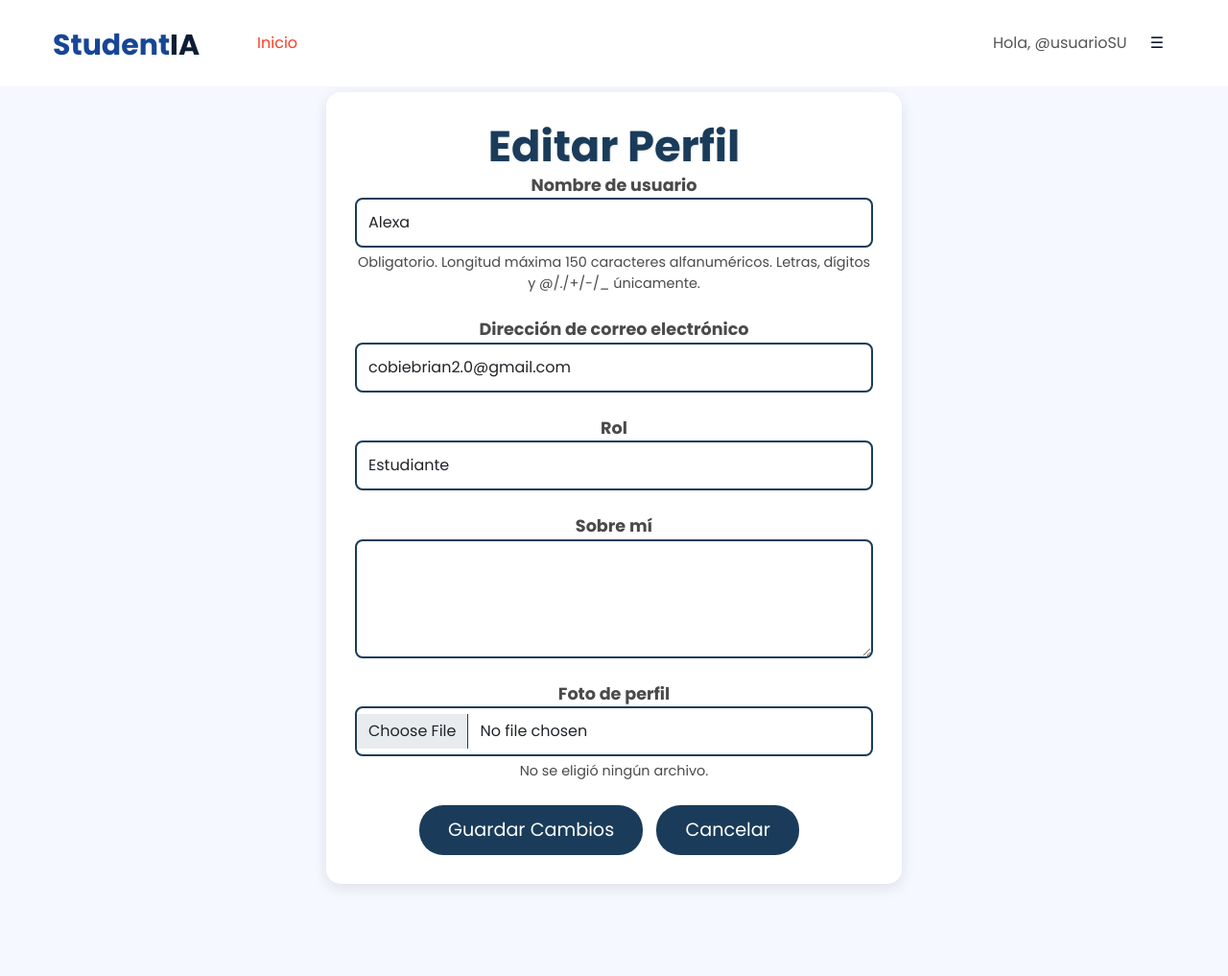
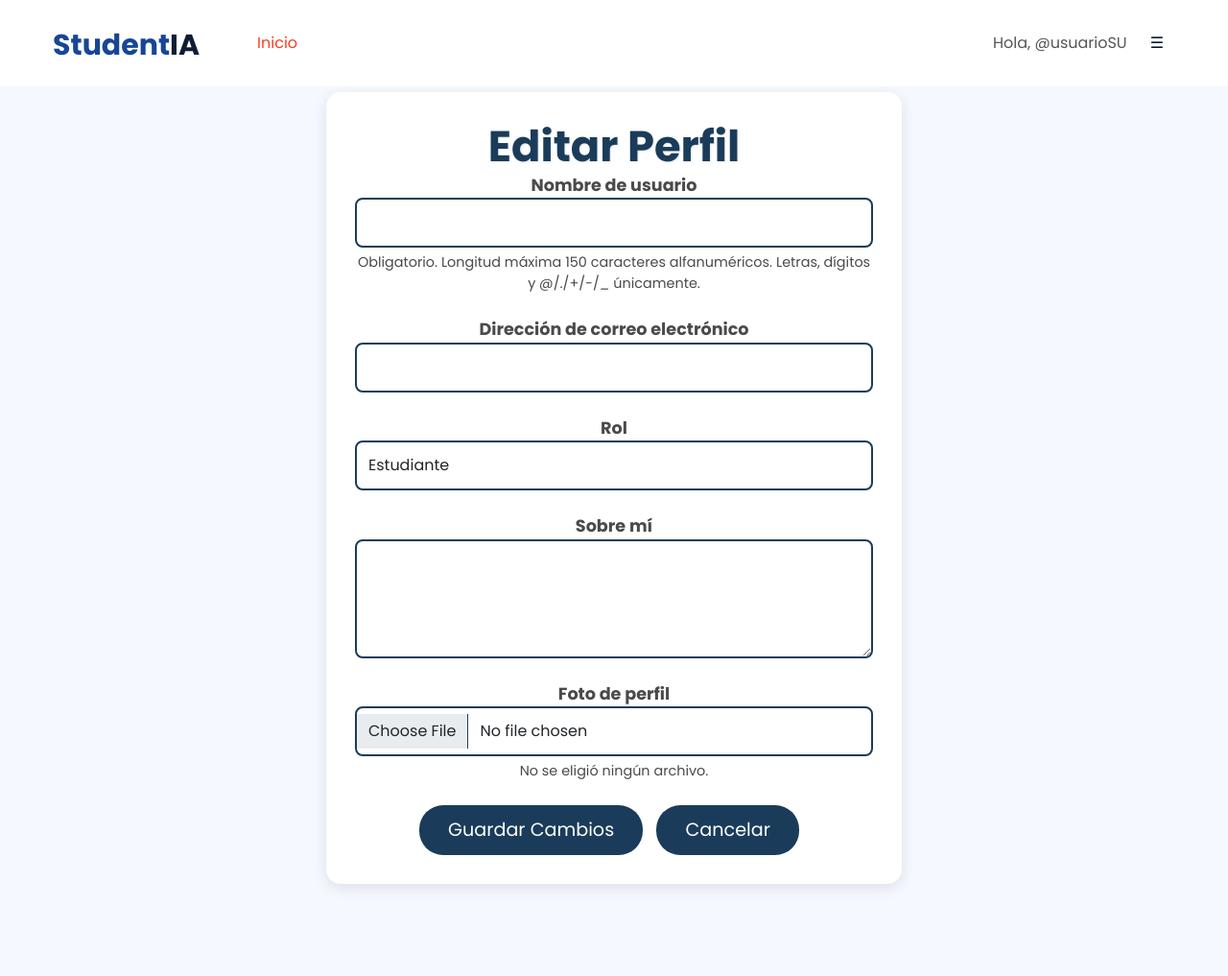
Before and after one commit to AlejandraMiLara/Studentia_TEDS, a Django app: page /profile/edit in a window 1280 px wide. Shown: the whole page at 96% size. Run offline with Django 5.2, Linux system fonts and the light colour scheme; a user stored in the database is signed in; some libraries are stand-ins or nearby versions.

Commit message:
Fix Ticket #9  Datos de perfil no coinciden con la sesión activa

```diff
--- a/studentiaTEDS/general/templates/editar_perfil.html
+++ b/studentiaTEDS/general/templates/editar_perfil.html
@@ -71,13 +71,13 @@
             {% csrf_token %}
             <div class="form-group mb-4">
                 <label for="id_username">Nombre de usuario</label>
-                <input type="text" name="username" id="id_username" value="Alexa" maxlength="150" required pattern="[A-Za-z0-9@/./+/-/_]+" class="form-control">
+                <input type="text" name="username" id="id_username" maxlength="150" required pattern="[A-Za-z0-9@/./+/-/_]+" class="form-control">
                 <div class="help-text">Obligatorio. Longitud máxima 150 caracteres alfanuméricos. Letras, dígitos y @/./+/-/_ únicamente.</div>
             </div>
 
             <div class="form-group mb-4">
                 <label for="id_email">Dirección de correo electrónico</label>
-                <input type="email" name="email" id="id_email" value="cobiebrian2.0@gmail.com" class="form-control">
+                <input type="email" name="email" id="id_email" class="form-control">
             </div>
 
             <div class="form-group mb-4">
```
Also changed, not shown: studentiaTEDS/db.sqlite3.
